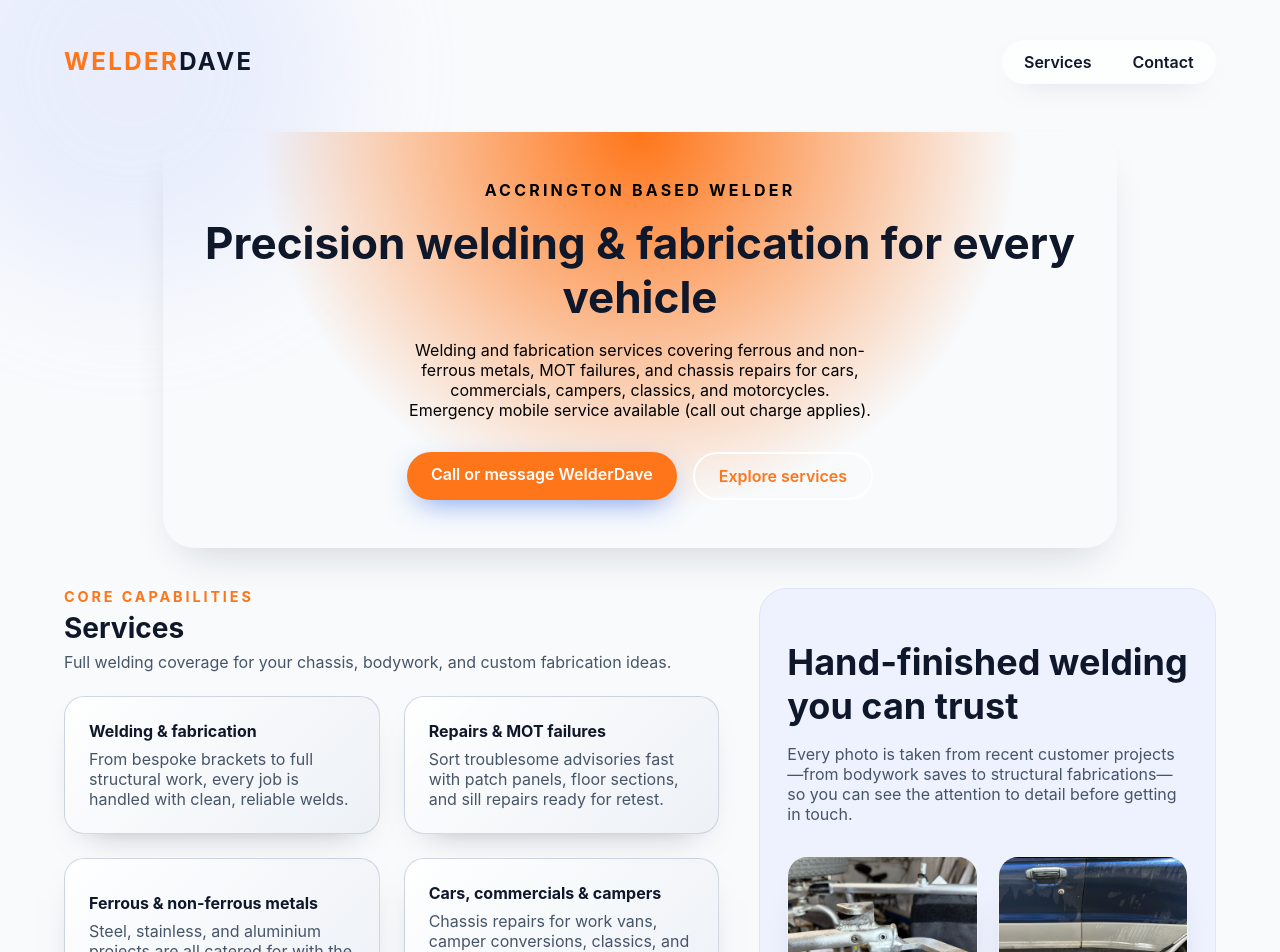
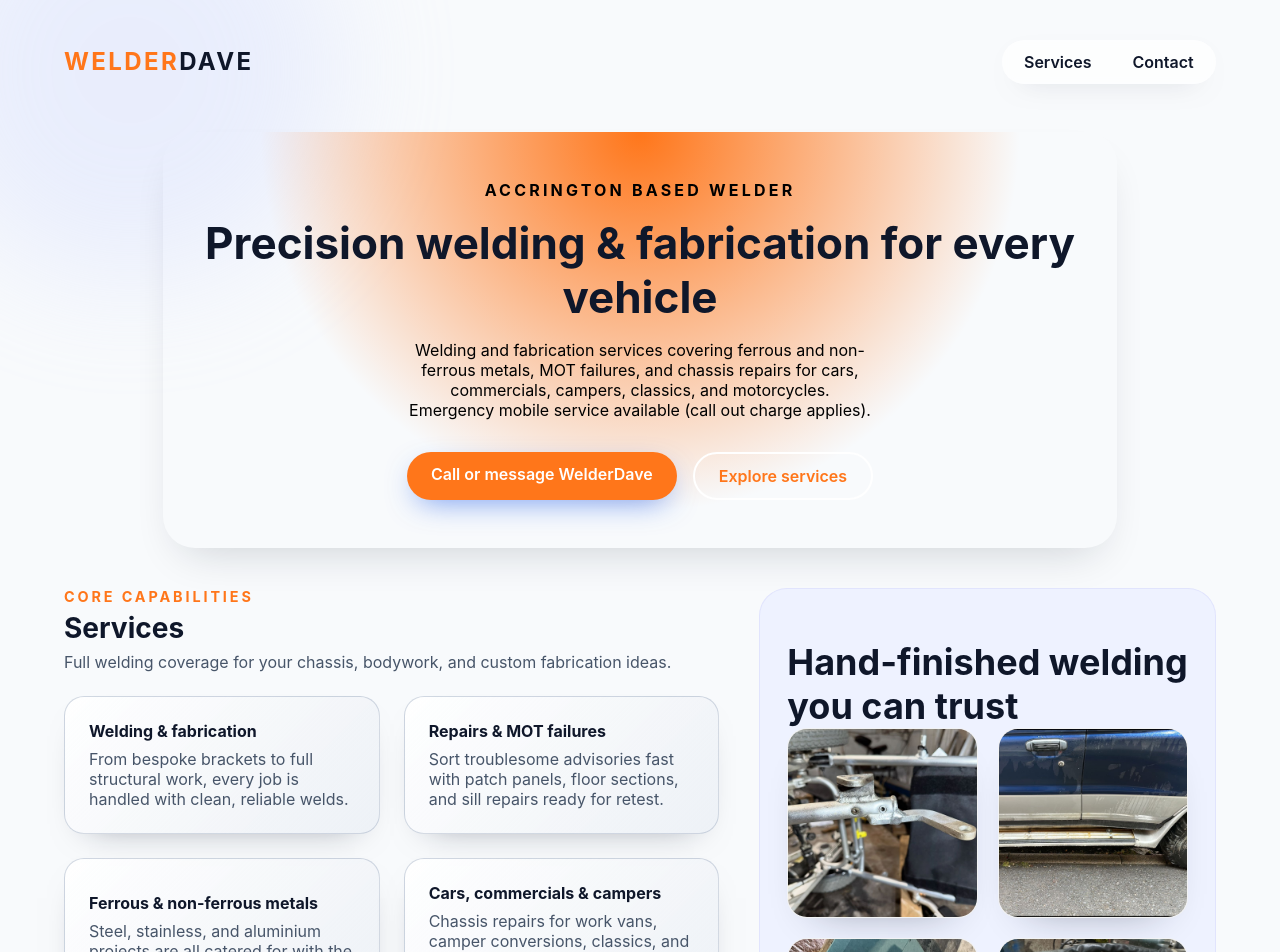
Before and after one commit to jenkinchris11/WelderDave, a Vue app in the folder vue-netlify/: page / in a window 1280 px wide. Shown: the top 952 px of the page. Built offline with nearby package versions, Linux system fonts and the light colour scheme.

Commit message:
Update WorkShowcase.vue

```diff
--- a/vue-netlify/src/components/WorkShowcase.vue
+++ b/vue-netlify/src/components/WorkShowcase.vue
@@ -31,11 +31,6 @@ const gallery = [
 <template>
   <section class="work">
     <h3>Hand-finished welding you can trust</h3>
-    <p class="lede">
-      Every photo is taken from recent customer projects—from bodywork saves to structural fabrications—
-      so you can see the attention to detail before getting in touch.
-    </p>
-
     <div class="work__grid">
       <figure v-for="item in gallery" :key="item.src">
         <img :src="item.src" :alt="item.alt" loading="lazy" />
```
